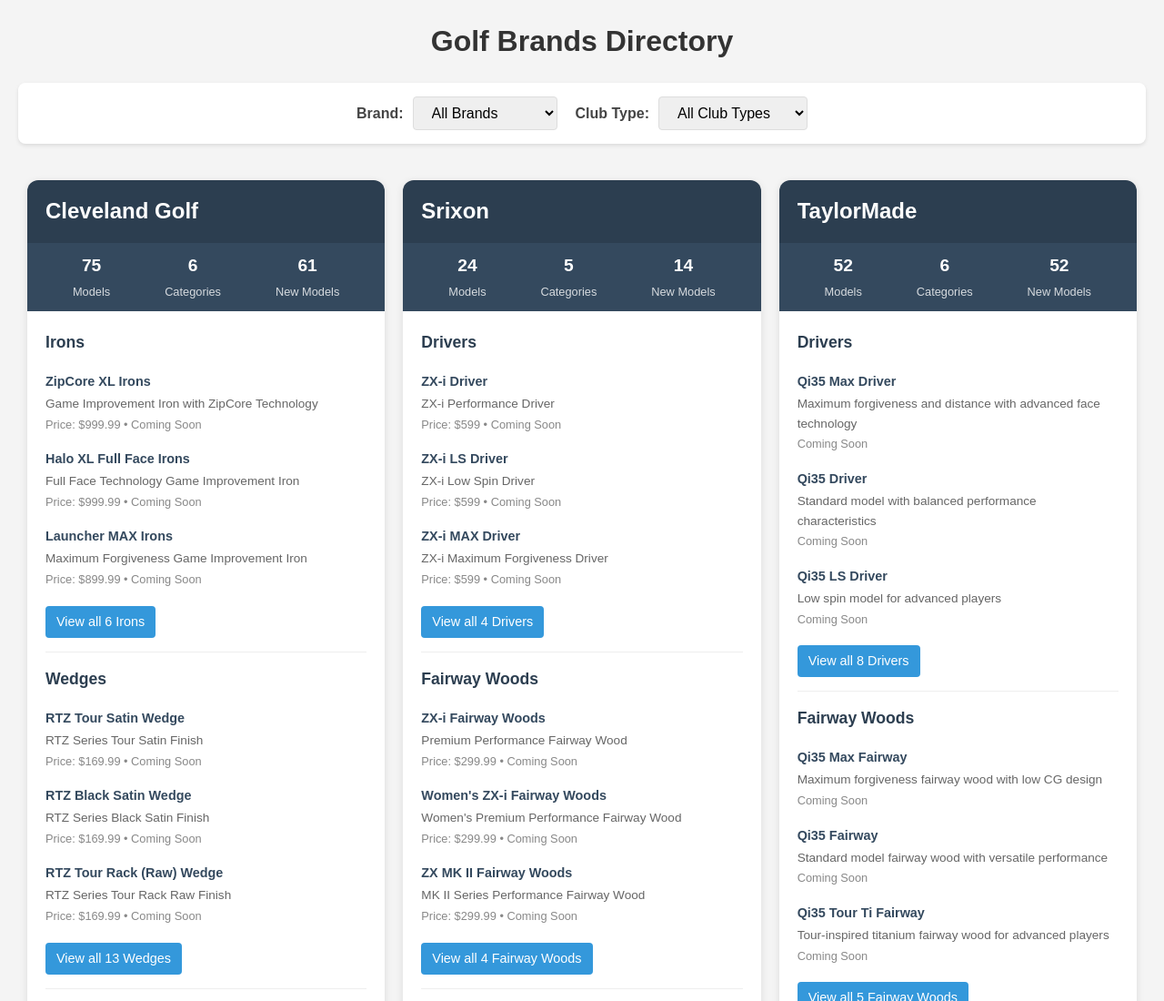
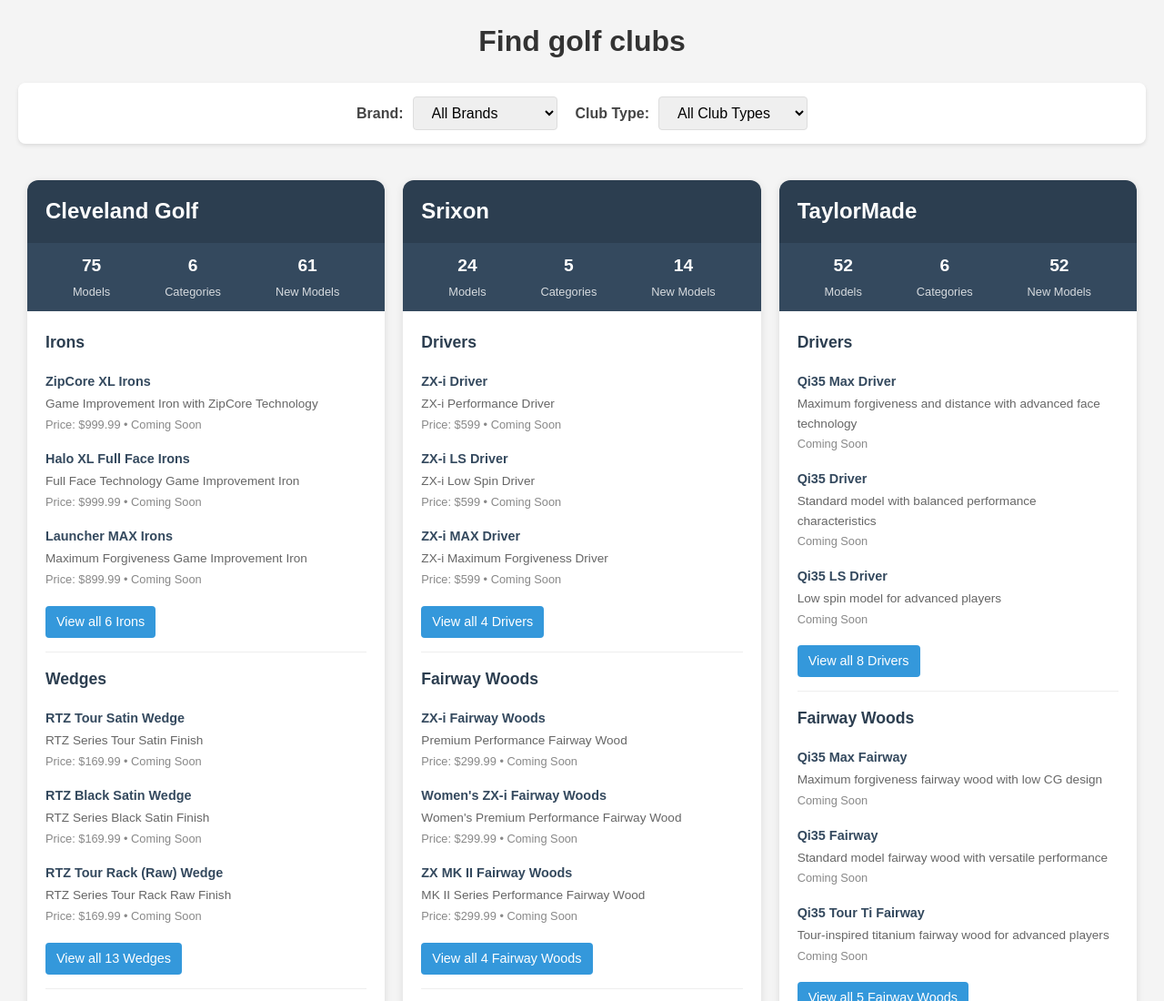
Before and after one commit to 1891Swe/WinRecovery, a plain HTML site: page index.html in a window 1280 px wide. Shown: the top 1100 px of the page at 91% size. Drawn offline with Linux system fonts and the light colour scheme.

Commit message:
Update index.html

```diff
--- a/index.html
+++ b/index.html
@@ -8,7 +8,7 @@
 </head>
 <body>
     <header>
-        <h1>Golf Brands Directory</h1>
+        <h1>Find golf clubs</h1>
         <div class="filters">
             <div class="filter-group">
                 <label for="brandFilter">Brand:</label>
```
